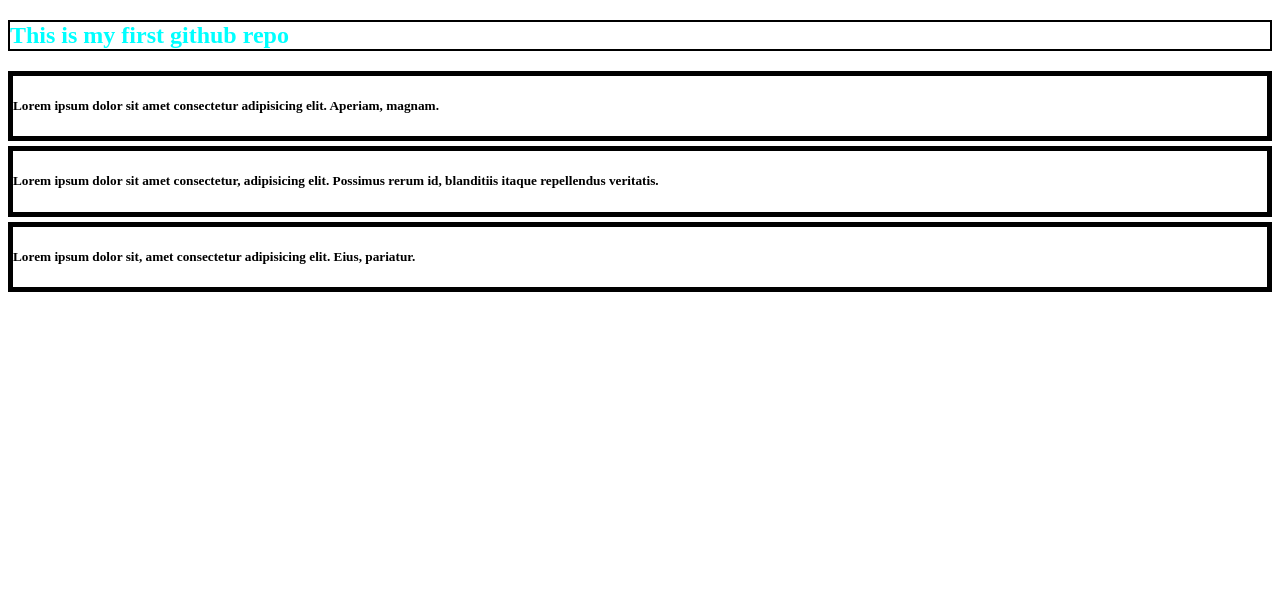
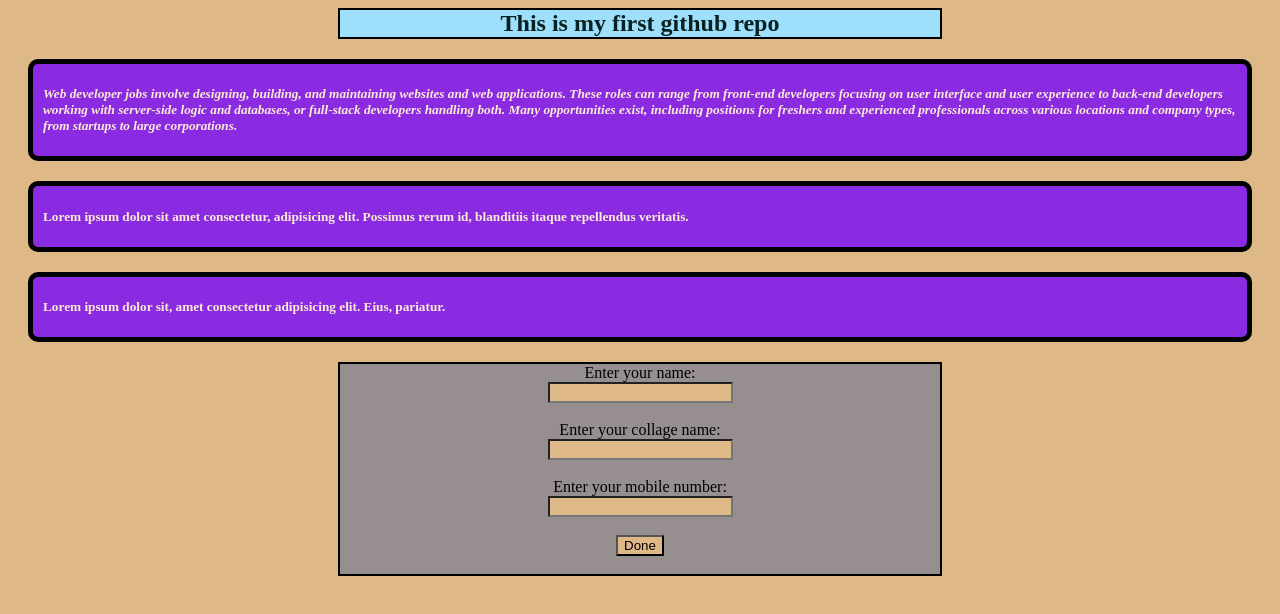
Before and after one commit to pranta-c00d/my-first-project, a plain HTML site: page index.html in a window 1280 px wide. Drawn offline with Linux system fonts and the light colour scheme.

Commit message:
4th commit

```diff
--- a/index.html
+++ b/index.html
@@ -5,20 +5,49 @@
   <meta name="viewport" content="width=device-width, initial-scale=1.0">
   <title>Github repo</title>
   <style>
+    *{
+      background-color: burlywood;
+    }
     h2{
-      color:aqua;
+      color:rgb(10, 33, 33);
       border:2px solid black;
+      background-color: rgb(158, 223, 251);
+      text-align: center;
+      margin:30px;
+      width:600px;
+      margin:auto;
     }
     div{
       border:5px solid black;
       margin-bottom:5px;
+      background-color: blueviolet;
+      margin:20px 20px 20px 20px;
+      color:antiquewhite;
+      border-radius:10px;
+      padding-left:10px;
+    }
+    h5{
+      background-color: blueviolet;
+    }
+    #single{
+      font-style: oblique;
+    }
+    form{
+      border:2px solid black;
+      width:600px;
+      text-align: center;
+      margin:auto;
+      background-color: #978f8f;
+    }
+    .int{
+      background-color: #978f8f;
     }
   </style>
 </head>
 <body>
   <h2>This is my first github repo</h2>
   <div>
-    <h5>Lorem ipsum dolor sit amet consectetur adipisicing elit. Aperiam, magnam.</h5>
+    <h5 id="single">Web developer jobs involve designing, building, and maintaining websites and web applications. These roles can range from front-end developers focusing on user interface and user experience to back-end developers working with server-side logic and databases, or full-stack developers handling both. Many opportunities exist, including positions for freshers and experienced professionals across various locations and company types, from startups to large corporations. </h5>
   </div>
   <div>
     <h5>Lorem ipsum dolor sit amet consectetur, adipisicing elit. Possimus rerum id, blanditiis itaque repellendus veritatis.</h5>
@@ -26,5 +55,14 @@
   <div>
     <h5>Lorem ipsum dolor sit, amet consectetur adipisicing elit. Eius, pariatur.</h5>
   </div>
+  <form>
+    <level class="int" for="tt" name="Enter you name">Enter your name:</level><br>
+    <input  type="text" id="tt" name="Enter your name"><br><br>
+    <level class="int" for="ff" name="clg">Enter your collage name:</level><br>
+    <input type="text" id="ff" name="clg"><br><br>
+    <level class="int" for="dd" name="mbl">Enter your mobile number:</level><br>
+    <input type="number" id="dd" name="mbl"><br><br>
+    <input type="submit" value="Done"><br><br>
+  </form>
 </body>
 </html>
```
